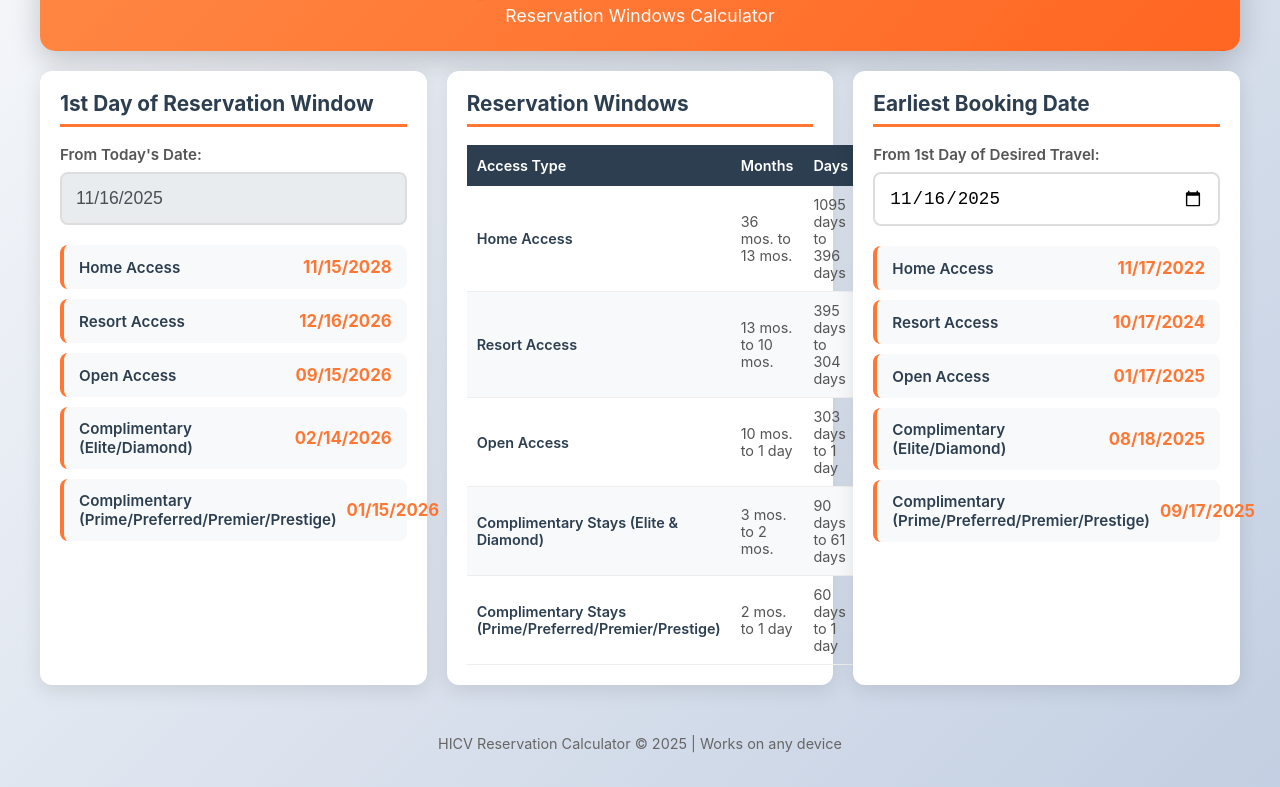
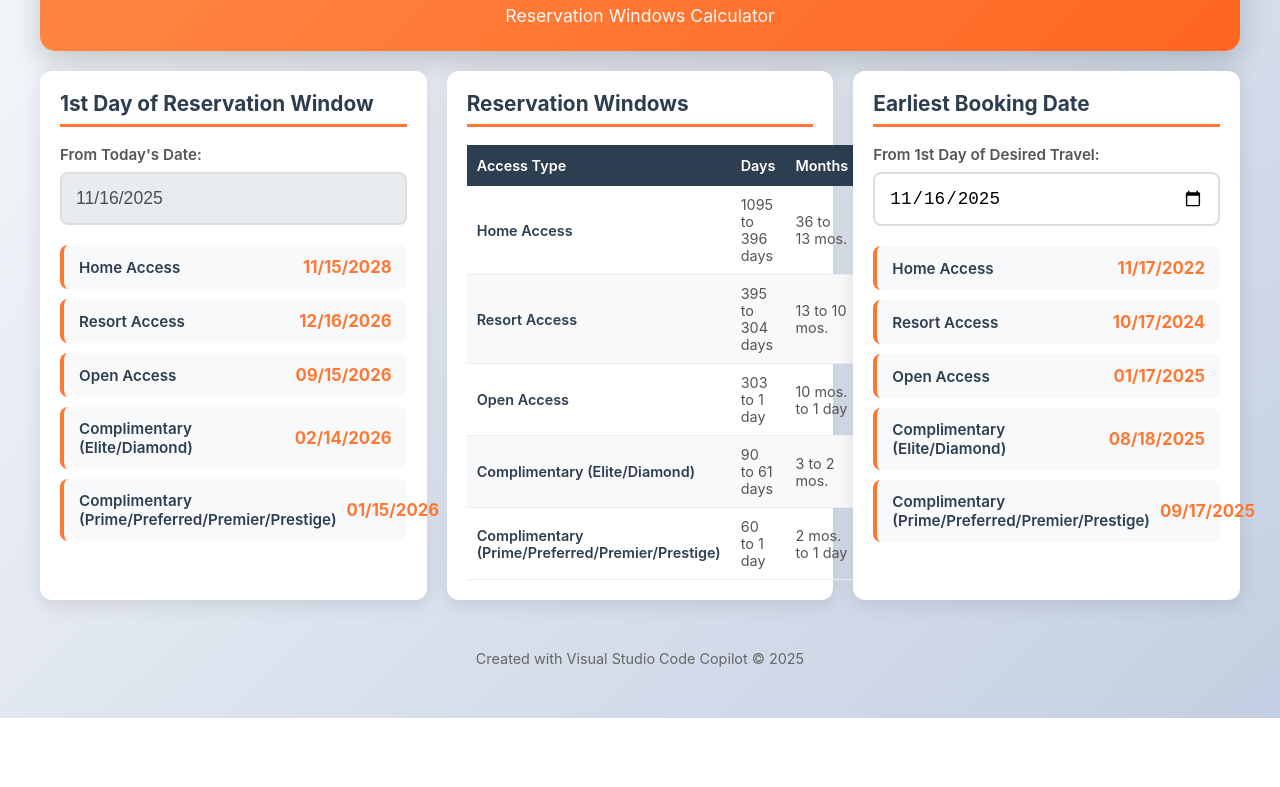
Before and after one commit to DouglasLuvPup/hicv-calculator, a plain HTML site: page index.html in a window 1280 px wide. Shown: the part 82-869 px from the top of the page. After the commit the page ends 800 px from the top, so only its background shows below. Drawn offline with Linux system fonts and the light colour scheme.

Commit message:
Fix table column order and update footer

```diff
--- a/index.html
+++ b/index.html
@@ -276,35 +276,35 @@
                     <thead>
                         <tr>
                             <th>Access Type</th>
+                            <th>Days</th>
                             <th>Months</th>
-                            <th>Days</th>
                         </tr>
                     </thead>
                     <tbody>
                         <tr>
                             <td>Home Access</td>
-                            <td>36 mos. to 13 mos.</td>
-                            <td>1095 days to 396 days</td>
+                            <td>1095 to 396 days</td>
+                            <td>36 to 13 mos.</td>
                         </tr>
                         <tr>
                             <td>Resort Access</td>
-                            <td>13 mos. to 10 mos.</td>
-                            <td>395 days to 304 days</td>
+                            <td>395 to 304 days</td>
+                            <td>13 to 10 mos.</td>
                         </tr>
                         <tr>
                             <td>Open Access</td>
+                            <td>303 to 1 day</td>
                             <td>10 mos. to 1 day</td>
-                            <td>303 days to 1 day</td>
                         </tr>
                         <tr>
-                            <td>Complimentary Stays (Elite & Diamond)</td>
-                            <td>3 mos. to 2 mos.</td>
-                            <td>90 days to 61 days</td>
+                            <td>Complimentary (Elite/Diamond)</td>
+                            <td>90 to 61 days</td>
+                            <td>3 to 2 mos.</td>
                         </tr>
                         <tr>
-                            <td>Complimentary Stays (Prime/Preferred/Premier/Prestige)</td>
+                            <td>Complimentary (Prime/Preferred/Premier/Prestige)</td>
+                            <td>60 to 1 day</td>
                             <td>2 mos. to 1 day</td>
-                            <td>60 days to 1 day</td>
                         </tr>
                     </tbody>
                 </table>
@@ -343,7 +343,7 @@
         </main>
 
         <footer>
-            <p>HICV Reservation Calculator &copy; 2025 | Works on any device</p>
+            <p>Created with Visual Studio Code Copilot &copy; 2025</p>
         </footer>
     </div>
 
```
